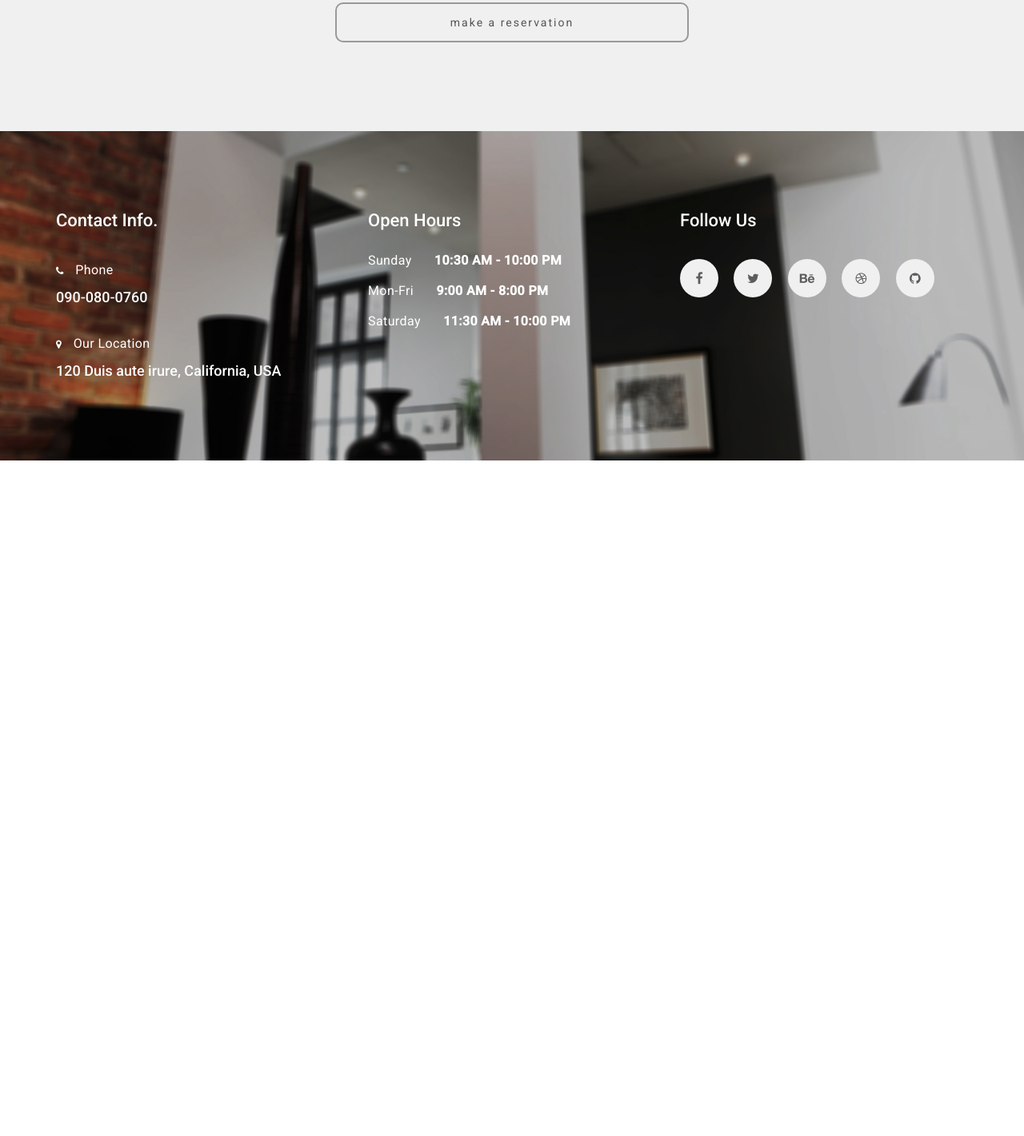
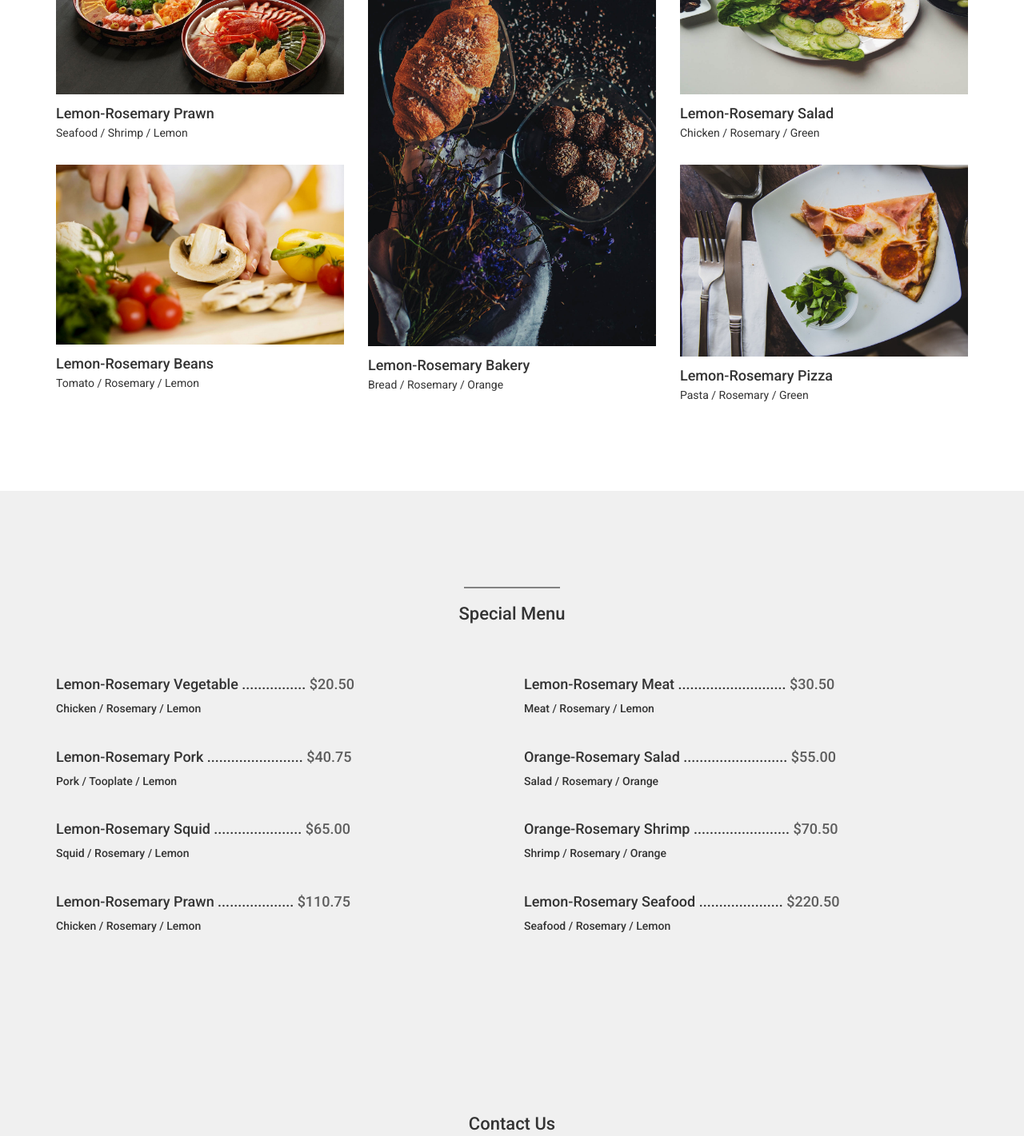
Before and after one commit to damiecode/Restaurant-Page, a website built with webpack: page dist/index.html in a window 1280 px wide. Shown: the part 1125-2546 px from the top of the page at 80% size. Before the commit the page ends 1701 px from the top, so only its background shows below. Built offline with nearby package versions, Linux system fonts and the light colour scheme.

Commit message:
Add menusection

```diff
--- a/src/modules/sections.js
+++ b/src/modules/sections.js
@@ -1,6 +1,7 @@
 import base from './sections/base';
 import home from './sections/home';
 import gallery from './sections/gallery'
+import menu from './sections/menu'
 
 const sections = (() => {
   const getSection1 = () => base();
@@ -12,7 +13,7 @@ const sections = (() => {
     getSection1,
     getSection2,
     getSection3,
-    getSection4
+    getSection4,
   };
 })();
 
--- a/src/modules/sections/gallery.js
+++ b/src/modules/sections/gallery.js
@@ -7,7 +7,7 @@ const gallery = () => {
   const row = document.createElement('div')
   row.classList.add('row')
   const div1 = document.createElement('div')
-  div1.classList.add('col-md-offset-2', 'col-md-8','col-sm-12', 'text-center')
+  div1.classList.add('col-md-offset-2', 'col-md-8', 'col-sm-12', 'text-center')
   const heading = document.createElement('h1')
   heading.classList.add('heading')
   heading.innerText = 'Food Gallery'
@@ -15,33 +15,42 @@ const gallery = () => {
   div1.appendChild(heading)
   div1.appendChild(hr)
 
-  const liArr = [];
-
-  for (let i = 0; i < 3; i += 1) {
   const li = document.createElement('div');
-    li.classList.add('col-md-4', 'col-sm-4', 'wow', 'fadeInUp');
-    li.setAttribute('data-wow-delay','0.3s')
   li.innerHTML = `
-          <a href="images/gallery-img1.jpg" data-lightbox-gallery="zenda-gallery">
-            <img src="images/gallery-img1.jpg"
-              alt="gallery img"></a>
+      <div class="col-md-4 col-sm-4 wow fadeInUp" data-wow-delay="0.3s">
+				<a href="images/gallery-img1.jpg" data-lightbox-gallery="zenda-gallery"><img src="images/gallery-img1.jpg" alt="gallery img"></a>
 				<div>
 					<h3>Lemon-Rosemary Prawn</h3>
 					<span>Seafood / Shrimp / Lemon</span>
 				</div>
-          <a href="images/gallery-img2.jpg" data-lightbox-gallery="zenda-gallery">
-            <img src="images/gallery-img2.jpg"
-              alt="gallery img"></a>
+				<a href="images/gallery-img2.jpg" data-lightbox-gallery="zenda-gallery"><img src="images/gallery-img2.jpg" alt="gallery img"></a>
+				<div>
+					<h3>Lemon-Rosemary Beans</h3>
+					<span>Tomato / Rosemary / Lemon</span>
+				</div>
+			</div>
+			<div class="col-md-4 col-sm-4 wow fadeInUp" data-wow-delay="0.6s">
+				<a href="images/gallery-img3.jpg" data-lightbox-gallery="zenda-gallery"><img src="images/gallery-img3.jpg" alt="gallery img"></a>
+				<div>
+					<h3>Lemon-Rosemary Bakery</h3>
+					<span>Bread / Rosemary / Orange</span>
+				</div>
+			</div>
+			<div class="col-md-4 col-sm-4 wow fadeInUp" data-wow-delay="0.9s">
+				<a href="images/gallery-img4.jpg" data-lightbox-gallery="zenda-gallery"><img src="images/gallery-img4.jpg" alt="gallery img"></a>
+				<div>
+					<h3>Lemon-Rosemary Salad</h3>
+					<span>Chicken / Rosemary / Green</span>
+				</div>
+				<a href="images/gallery-img5.jpg" data-lightbox-gallery="zenda-gallery"><img src="images/gallery-img5.jpg" alt="gallery img"></a>
 				<div>
 					<h3>Lemon-Rosemary Pizza</h3>
-            <span>Tomato / Rosemary / Lemon</span>
+					<span>Pasta / Rosemary / Green</span>
 				</div>`;
 
-    liArr.push(li);
-  }
 
-  row.append(...liArr);
   row.appendChild(div1)
+  row.append(li);
   container.appendChild(row)
   section.appendChild(container)
 
--- a/src/modules/sections/menu.js
+++ b/src/modules/sections/menu.js
@@ -6,11 +6,56 @@ const menu = () => {
   container.classList.add('container')
   const row = document.createElement('div')
   row.classList.add('row')
+  const div = document.createElement('div')
+  div.classList.add('col-md-offset-2', 'col-md-8', 'col-sm-12', 'text-center')
+  const h1 = document.createElement('h1')
+  h1.classList.add('heading')
+  h1.innerText = 'Special Menu'
+  const hr = document.createElement('hr')
+  div.appendChild(hr)
+  div.appendChild(h1)
 
+  const li = document.createElement('div');
+  li.innerHTML = `
+        <div class="col-md-6 col-sm-6">
+          <h4>Lemon-Rosemary Vegetable ................ <span>$20.50</span></h4>
+          <h5>Chicken / Rosemary / Lemon</h5>
+        </div>
+        <div class="col-md-6 col-sm-6">
+          <h4>Lemon-Rosemary Meat ........................... <span>$30.50</span></h4>
+          <h5>Meat / Rosemary / Lemon</h5>
+        </div>
+        <div class="col-md-6 col-sm-6">
+          <h4>Lemon-Rosemary Pork ........................ <span>$40.75</span></h4>
+          <h5>Pork / Tooplate / Lemon</h5>
+        </div>
+        <div class="col-md-6 col-sm-6">
+          <h4>Orange-Rosemary Salad .......................... <span>$55.00</span></h4>
+          <h5>Salad / Rosemary / Orange</h5>
+        </div>
+        <div class="col-md-6 col-sm-6">
+          <h4>Lemon-Rosemary Squid ...................... <span>$65.00</span></h4>
+          <h5>Squid / Rosemary / Lemon</h5>
+        </div>
+        <div class="col-md-6 col-sm-6">
+          <h4>Orange-Rosemary Shrimp ........................ <span>$70.50</span></h4>
+          <h5>Shrimp / Rosemary / Orange</h5>
+        </div>
+        <div class="col-md-6 col-sm-6">
+          <h4>Lemon-Rosemary Prawn ................... <span>$110.75</span></h4>
+          <h5>Chicken / Rosemary / Lemon</h5>
+        </div>
+        <div class="col-md-6 col-sm-6">
+          <h4>Lemon-Rosemary Seafood ..................... <span>$220.50</span></h4>
+          <h5>Seafood / Rosemary / Lemon</h5>
+        </div>`;
+
+  row.appendChild(div)
+  row.append(li);
   container.appendChild(row)
   section.appendChild(container)
 
   return section;
-}
+};
 
 export default menu;
```
Also changed, not shown: dist/index.html, dist/main.js. Lines whose indentation alone changed are shown as unchanged.
